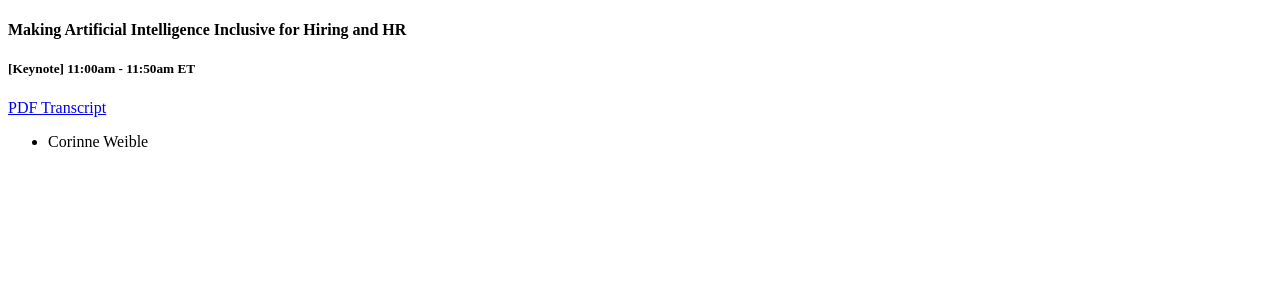
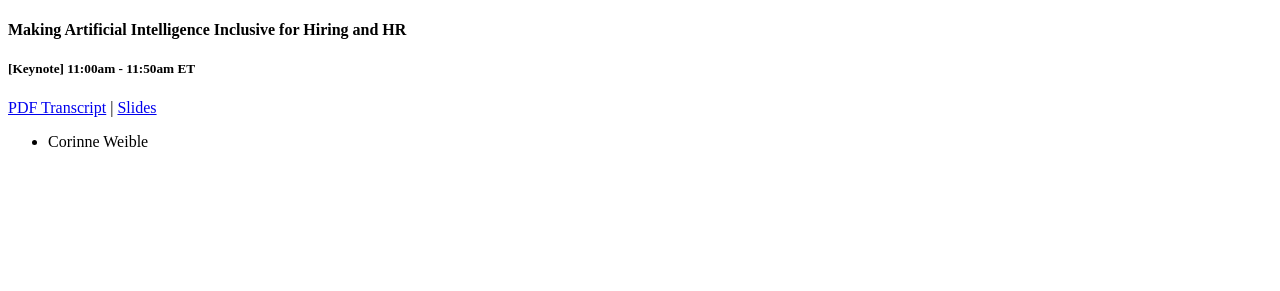
Before and after one commit to chiefkikio/AFutureDate, a Jekyll site: the page built from session_schedule.md, in a window 1280 px wide and 900 px high, scrolled down 22471 px. Shown: the part 161-452 px from the top of the window. Built offline with Jekyll 4.4.1, drawn with Linux system fonts in a browser that asks for light colours; Markdown is read by kramdown in place of the engine named in the settings; some of the changed text lies outside the part shown.

Commit message:
Day 2 slide links

```diff
--- a/session_schedule.md
+++ b/session_schedule.md
@@ -94,7 +94,7 @@ Many of the speakers will be answering questions in the live chat during their s
 ####Making Artificial Intelligence Inclusive for Hiring and HR
 #####[Keynote] 11:00am - 11:50am ET
 <div class="session-info">
-	<a href="{{ site.baseurl }}transcripts/day_two/ai_hiring.pdf" aria-label="PDF Transcript for Making Artificial Intelligence Inclusive for Hiring and HR">PDF Transcript</a>
+	<a href="{{ site.baseurl }}transcripts/day_two/ai_hiring.pdf" aria-label="PDF Transcript for Making Artificial Intelligence Inclusive for Hiring and HR">PDF Transcript</a> | <a href="https://docs.google.com/presentation/d/1PK_Gnvxr1_4ryAu0yLdFmE4N2Ae99QwYYgIWQOa05Pc/edit#slide=id.g73a6e26ff0_0_20" aria-label="Making Artificial Intelligence Inclusive for Hiring and HR Slides">Slides</a>
 	<ul class="social">
 		<li>Corinne Weible  <a href="https://www.linkedin.com/in/corinne-weible/" class="social"><img src="/public/linked-in.svg" alt="Corinne Weible on Twitter"></a></li>
 		<li>Jutta Treviranus <a href="https://twitter.com/juttatrevira" class="social"><img src="/public/twitter.svg" alt="Jutta Treviranus on Twitter"></a> <a href="https://www.linkedin.com/in/juttatreviranus/" class="social"><img src="/public/linked-in.svg" alt="Jutta Treviranus on LinkedIn"></a></li>
@@ -115,7 +115,7 @@ Many of the speakers will be answering questions in the live chat during their s
 ####Translating Maps and Geographic Data to Non-Visual Formats
 #####12:50pm - 1:20pm ET
 <div class="session-info">
-	<a href="{{ site.baseurl }}transcripts/day_two/csun_maps.pdf" aria-label="PDF Transcript for Translating Maps and Geographic Data to Non-Visual Formats">PDF Transcript</a>
+	<a href="{{ site.baseurl }}transcripts/day_two/csun_maps.pdf" aria-label="PDF Transcript for Translating Maps and Geographic Data to Non-Visual Formats">PDF Transcript</a> | <a href="https://sites.psu.edu/ejp10tech/" aria-label="Translating Maps and Geographic Data to Non-Visual Formats Slides">Slides</a>
 	<ul class="social">
 		<li>Elizabeth Pyatt  <a href="https://www.linkedin.com/in/elizabeth-pyatt-124058156/" class="social"><img src="/public/linked-in.svg" alt="Elizabeth Pyatt on LinkedIn"></a></li>
 	</ul>
@@ -134,7 +134,7 @@ Many of the speakers will be answering questions in the live chat during their s
 ####Put it on my TAB - Web Accessibility Testing and the Power of the TAB Key
 #####1:50pm - 2:30 ET
 <div class="session-info">
-	<a href="{{ site.baseurl }}transcripts/day_two/tab.pdf" aria-label="PDF Transcript for Put it on my TAB - Web Accessibility Testing and the Power of the TAB Key">PDF Transcript</a>
+	<a href="{{ site.baseurl }}transcripts/day_two/tab.pdf" aria-label="PDF Transcript for Put it on my TAB - Web Accessibility Testing and the Power of the TAB Key">PDF Transcript</a> | <a href="https://bit.ly/put-it-on-my-tab" aria-label="Put it on my TAB Slides">Slides</a>
 	<ul class="social">
 		<li>Glen Walker <a href="https://www.linkedin.com/in/glen-walker/" class="social"><img src="/public/linked-in.svg" alt="Glen Walker on LinkedIn"></a></li>
 	</ul>
@@ -143,7 +143,7 @@ Many of the speakers will be answering questions in the live chat during their s
 ####Amplifying Your Accessibility With Better Authoring Tools
 #####2:40pm - 3:20pm  ET
 <div class="session-info">
-	<a href="{{ site.baseurl }}transcripts/day_two/authoring_tools.pdf" aria-label="PDF Transcript for Amplifying Your Accessibility With Better Authoring Tools">PDF Transcript</a>
+	<a href="{{ site.baseurl }}transcripts/day_two/authoring_tools.pdf" aria-label="PDF Transcript for Amplifying Your Accessibility With Better Authoring Tools">PDF Transcript</a> | <a href="https://talks.hiddedevries.nl/hi8wiJ/amplifying-your-accessibility-with-better-authoring-tools" aria-label="Amplifying Your Accessibility With Better Authoring Tools Slides">Slides</a>
 	<ul class="social">
 		<li>Hidde de Vries <a href="https://twitter.com/hdv" class="social"><img src="/public/twitter.svg" alt="Hidde de Vries on Twitter"></a> <a href="https://www.linkedin.com/in/hiddedevries/" class="social"><img src="/public/linked-in.svg" alt="Hidde de Vries on LinkedIn"></a></li>
 	</ul>
```
